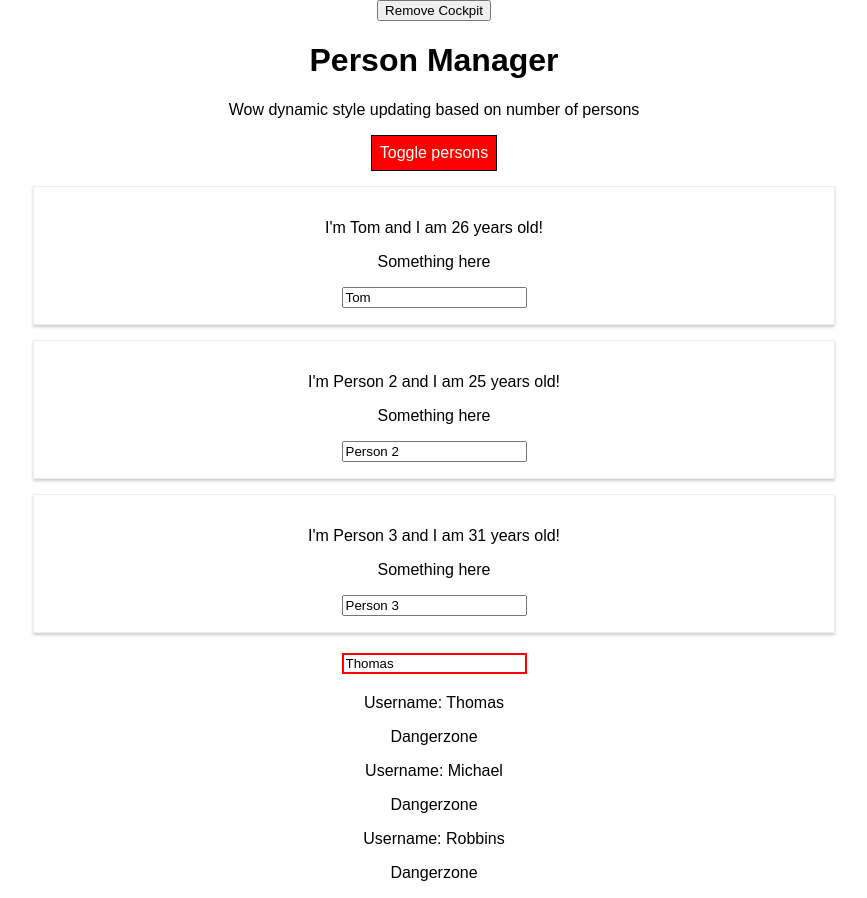
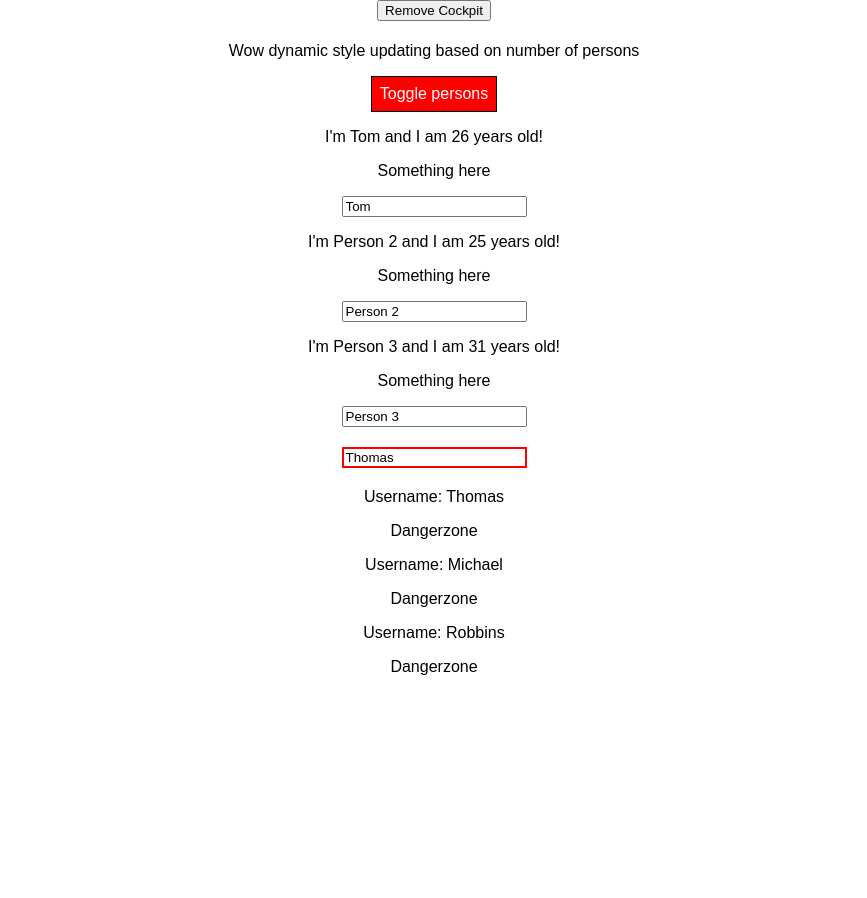
Before and after one commit to MrTomR/Udemy-React-Guide-1, a React app: page / in a window 1280 px wide. Both pictures are taken after a click on the button "Toggle persons". Shown: the whole page, without its empty margins (206-1073 px from the left). After the commit the page ends 800 px from the top, so only its background shows below. Built offline with nearby package versions, Linux system fonts and the light colour scheme.

Commit message:
Continued work on react plugin

```diff
--- a/src/components/Persons/Person/Person.js
+++ b/src/components/Persons/Person/Person.js
@@ -2,7 +2,8 @@ import React, { Component } from 'react';
 // import Radium from 'radium';
 //Radium examples commented out so we can have a play with styled-components
 // import styled from 'styled-components';
-import classes from './Person.css';
+// import Aux from '../../../hoc/Aux';
+// import classes from './Person.css';
 
 // const StyledDiv = styled.div`
 //                     width: 60%;
@@ -26,11 +27,12 @@ class Person extends Component {
     render() {
         console.log('[Person.js] rendering...');
         return(
-            <div className={classes.Person}>
+            <React.Fragment>
                 <p onClick={this.props.click}>I'm {this.props.name} and I am {this.props.age} years old!</p>
                 <p>{this.props.children}</p>
                 <input onChange={this.props.changed} type="text" value={this.props.name} />
-            </div>
+            </React.Fragment>
+            //Aux higher order component allows you to output adjacent content in a component
         )
     }
     // const style = {
--- a/src/components/Persons/Persons.js
+++ b/src/components/Persons/Persons.js
@@ -1,7 +1,7 @@
-import React, { Component } from 'react';
+import React, { PureComponent } from 'react';
 import Person from './Person/Person';
 
-class Persons extends Component {
+class Persons extends PureComponent {
   // static getDerivedStateFromProps(props, state) {
   //   console.log('[Persons.js] getDerivedStateFromProps');
   //   return state;
@@ -12,18 +12,18 @@ class Persons extends Component {
   // }
   //Doesnt work anymore, removed from React. componentWillUpdate is another in this boat.
 
-  shouldComponentUpdate(nextProps, nextState) {
-    console.log('[Persons.js] shouldComponentUpdate');
-    if(
-      nextProps.persons !== this.props.persons ||
-      nextProps.changed !== this.props.changed ||
-      nextProps.clicked !== this.props.clicked
-    ) {
-      return true;
-    } else {
-      return false;
-    }
-  }
+  // shouldComponentUpdate(nextProps, nextState) {
+  //   console.log('[Persons.js] shouldComponentUpdate');
+  //   if(
+  //     nextProps.persons !== this.props.persons ||
+  //     nextProps.changed !== this.props.changed ||
+  //     nextProps.clicked !== this.props.clicked
+  //   ) {
+  //     return true;
+  //   } else {
+  //     return false;
+  //   }
+  // }
 
   //Parent components updating information and passing to a child -
   //This will always cause a re-render of the child with the new information
--- a/src/containers/App.js
+++ b/src/containers/App.js
@@ -10,6 +10,8 @@ import UserInput from '../components/AssOneSyntax/UserInput';
 import UserOutput from '../components/AssOneSyntax/UserOutput';
 import Persons from '../components/Persons/Persons';
 import Cockpit from '../components/Cockpit/Cockpit';
+import withClass from '../hoc/WithClass';
+import Aux from '../hoc/Aux';
 
 // const StyledButton = styled.button`
 //   background-color: ${props => props.alt ? 'red' : 'green'};
@@ -124,8 +126,9 @@ const app = props => {
 
   return (
     // <StyleRoot>
+    //classes={classes.App}
     //Radium examples commented out so we can have a play with styled-components
-    <div className={classes.App}>
+    <Aux>
           <button onClick={toggleCockpitHandler}>Remove Cockpit</button>
           {cockpitState.showCockpit ?
             <Cockpit
@@ -148,7 +151,7 @@ const app = props => {
           <UserOutput userName={assState.username[0].name}></UserOutput>
           <UserOutput userName={assState.username[1].name}></UserOutput>
           <UserOutput userName={assState.username[2].name}></UserOutput>
-      </div>
+      </Aux>
     // </StyleRoot>
     //Radium examples commented out so we can have a play with styled-components
     );
@@ -156,4 +159,4 @@ const app = props => {
 
 // export default Radium(app);
 //Radium examples commented out so we can have a play with styled-components
-export default app;
+export default withClass(app, classes.App);
--- /dev/null
+++ b/src/hoc/Aux.js
@@ -0,0 +1,5 @@
+import React from 'react';
+
+const aux = props => props.children;
+
+export default aux;
--- /dev/null
+++ b/src/hoc/WithClass.js
@@ -0,0 +1,11 @@
+import React from 'react';
+
+const withClass = (WrappedComponent, className) => {
+    return props => (
+        <div className={className}>
+            <WrappedComponent />
+        </div>
+    );
+};
+
+export default withClass;
```
